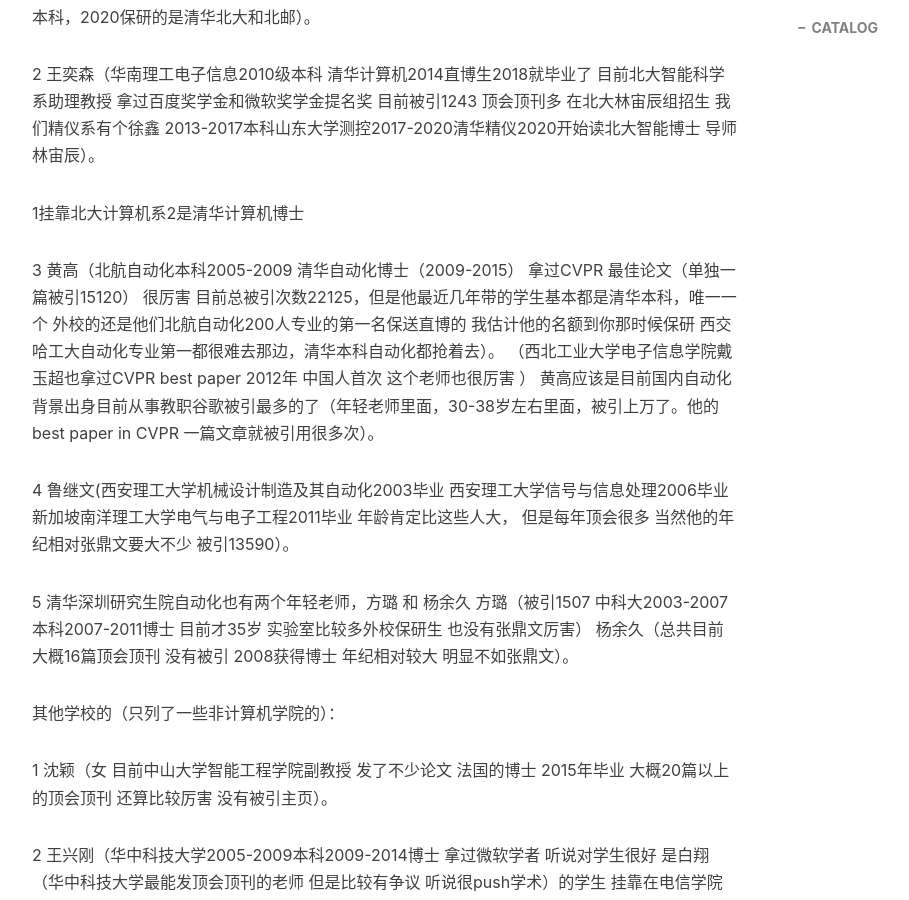
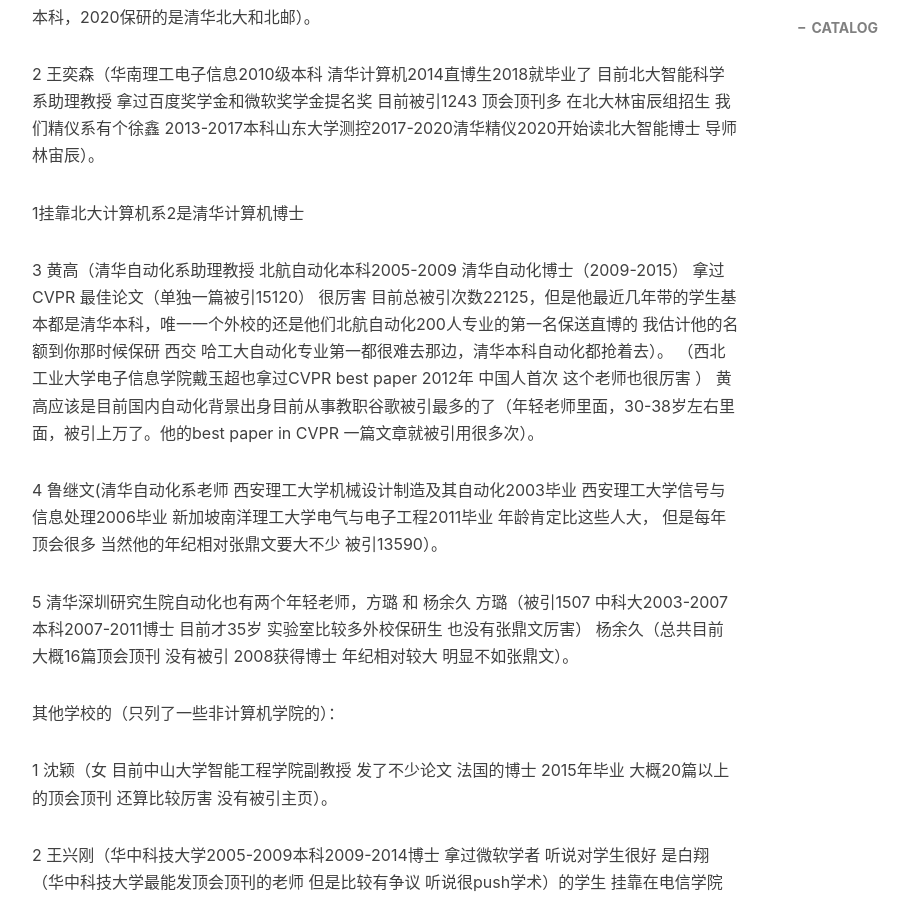
Before and after one commit to pengjiao123/pengjiao123.github.io, a Jekyll site: the page built from _posts/2021-04-01-物理学术竞赛和AI牛人.md, in a window 1280 px wide and 900 px high, scrolled down 2073 px. Shown: the whole window, without its empty margins (233-1142 px from the left). Built offline with Jekyll 4.4.1, drawn with Linux system fonts in a browser that asks for light colours; nearby versions of some CDN libraries; comment, search, counter and statistics services are not loaded.

Commit message:
Update 2021-04-01-物理学术竞赛和AI牛人.md

```diff
--- a/_posts/2021-04-01-物理学术竞赛和AI牛人.md
+++ b/_posts/2021-04-01-物理学术竞赛和AI牛人.md
@@ -57,12 +57,11 @@
 1挂靠北大计算机系2是清华计算机博士
 
 
-3 黄高（北航自动化本科2005-2009 清华自动化博士（2009-2015） 拿过CVPR 最佳论文（单独一篇被引15120） 很厉害 目前总被引次数22125，但是他最近几年带的学生基本都是清华本科，唯一一个
-外校的还是他们北航自动化200人专业的第一名保送直博的  我估计他的名额到你那时候保研 西交 哈工大自动化专业第一都很难去那边，清华本科自动化都抢着去）。
+3 黄高（清华自动化系助理教授 北航自动化本科2005-2009 清华自动化博士（2009-2015） 拿过CVPR 最佳论文（单独一篇被引15120） 很厉害 目前总被引次数22125，但是他最近几年带的学生基本都是清华本科，唯一一个外校的还是他们北航自动化200人专业的第一名保送直博的  我估计他的名额到你那时候保研 西交 哈工大自动化专业第一都很难去那边，清华本科自动化都抢着去）。
 （西北工业大学电子信息学院戴玉超也拿过CVPR best paper 2012年 中国人首次  这个老师也很厉害 ）
 黄高应该是目前国内自动化背景出身目前从事教职谷歌被引最多的了（年轻老师里面，30-38岁左右里面，被引上万了。他的best paper in CVPR 一篇文章就被引用很多次）。
 
-4 鲁继文(西安理工大学机械设计制造及其自动化2003毕业 西安理工大学信号与信息处理2006毕业 新加坡南洋理工大学电气与电子工程2011毕业 年龄肯定比这些人大，
+4 鲁继文(清华自动化系老师 西安理工大学机械设计制造及其自动化2003毕业 西安理工大学信号与信息处理2006毕业 新加坡南洋理工大学电气与电子工程2011毕业 年龄肯定比这些人大，
 但是每年顶会很多 当然他的年纪相对张鼎文要大不少 被引13590）。
 
 5 清华深圳研究生院自动化也有两个年轻老师，方璐 和 杨余久 方璐（被引1507 中科大2003-2007本科2007-2011博士 目前才35岁 实验室比较多外校保研生 也没有张鼎文厉害）  杨余久（总共目前大概16篇顶会顶刊 没有被引 2008获得博士 年纪相对较大 明显不如张鼎文）。
```
